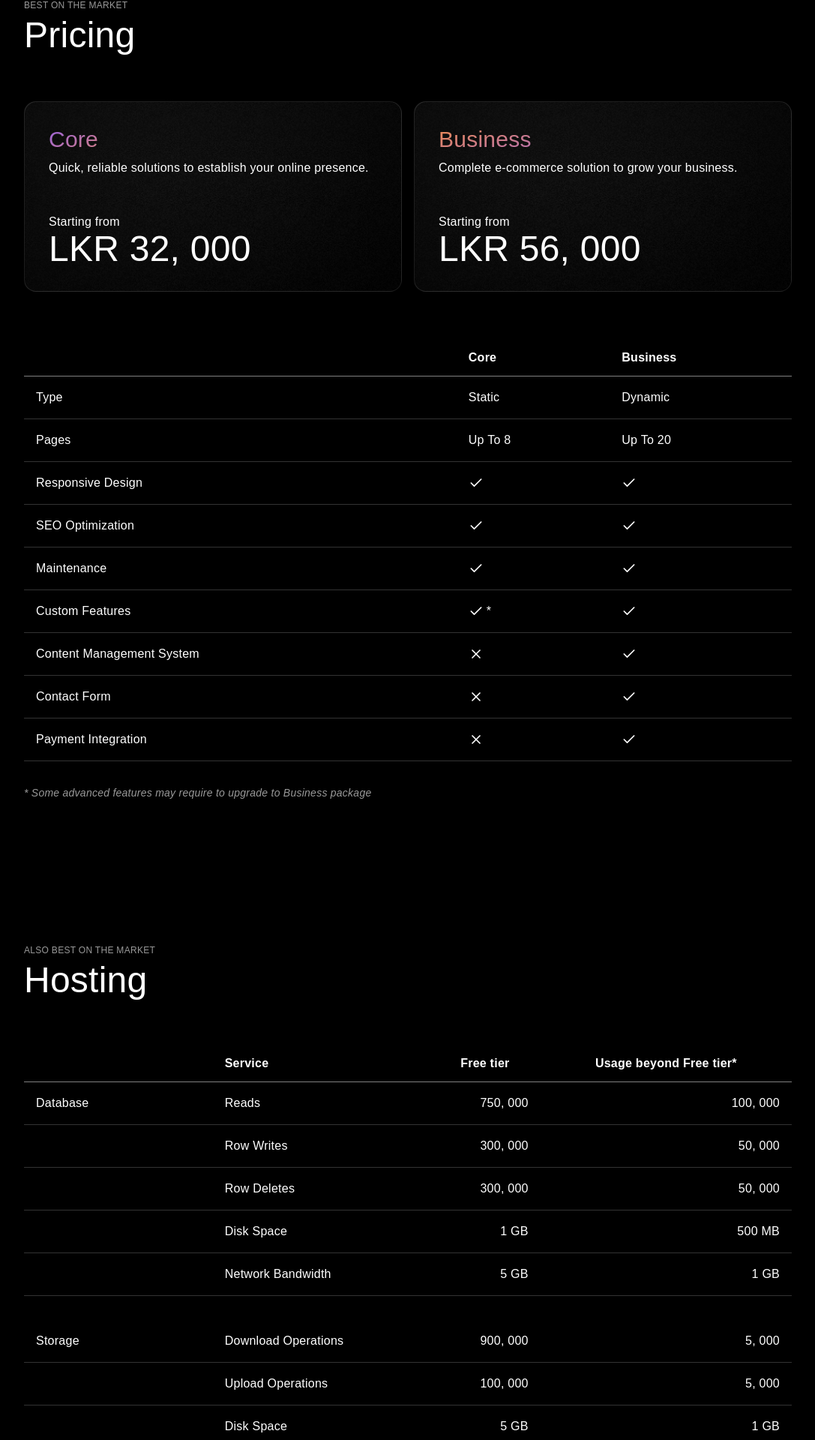
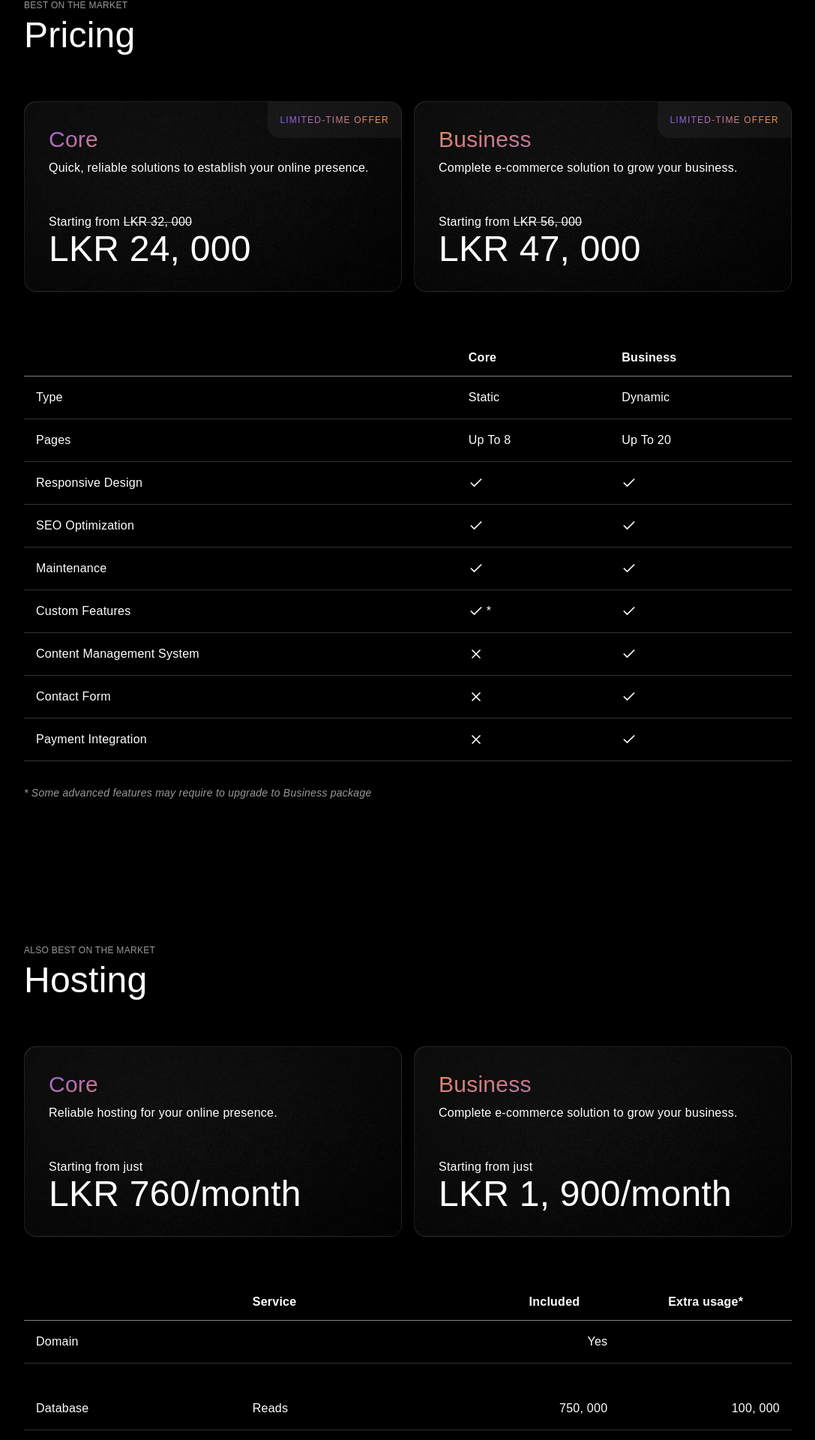
Before and after one commit to samadhi1311/hyperreal, a Next.js app: page /pricing in a window 1280 px wide. Shown: the part 97-2017 px from the top of the page at 75% size, without its empty margins (96-1183 px from the left). Built offline with nearby package versions, Linux system fonts and the light colour scheme; a web font is replaced by a local one.

Commit message:
Added a limited-time-offer tag

```diff
--- a/app/(index)/pricing/page.tsx
+++ b/app/(index)/pricing/page.tsx
@@ -65,13 +65,85 @@ export default function PricingPage() {
 							},
 						}}>
 						<Card>
-							<div className='flex flex-col space-y-2 p-8'>
+							<div className='absolute right-0 top-0 overflow-hidden rounded-bl-2xl bg-white/5 p-4 backdrop-blur-[1px]'>
+								<P4 className='bg-gradient-to-r from-violet-500 to-orange-400 bg-clip-text font-medium tracking-widest text-transparent'>Limited-time Offer</P4>
+							</div>
+							<div className='flex flex-col space-y-2 overflow-hidden p-8'>
 								<H3 className='w-fit bg-gradient-to-br from-violet-500 to-orange-400 bg-clip-text text-transparent'>Core</H3>
 								<P2 className=''>Quick, reliable solutions to establish your online presence.</P2>
 							</div>
 							<div className='p-8 pt-0'>
-								<P2 className='mt-4'>Starting from</P2>
-								<H2>LKR 32, 000</H2>
+								<P2 className='mt-4'>
+									Starting from <span className='line-through decoration-white/60'>LKR 32, 000</span>
+								</P2>
+								<H2>LKR 24, 000</H2>
+							</div>
+						</Card>
+					</motion.div>
+					<motion.div
+						className='h-full w-full'
+						initial={{ opacity: 0, scale: 0.95 }}
+						whileInView={{
+							opacity: [0, 1],
+							scale: [0.9, 1],
+							transition: {
+								duration: 0.5,
+								ease: [0.645, 0.045, 0.355, 1],
+							},
+						}}>
+						<Card>
+							<div className='absolute right-0 top-0 overflow-hidden rounded-bl-2xl bg-white/5 p-4 backdrop-blur-[1px]'>
+								<P4 className='bg-gradient-to-r from-violet-500 to-orange-400 bg-clip-text font-medium tracking-widest text-transparent'>Limited-time Offer</P4>
+							</div>
+							<div className='flex flex-col space-y-2 p-8'>
+								<H3 className='w-fit bg-gradient-to-tl from-violet-500 to-orange-400 bg-clip-text text-transparent'>Business</H3>
+								<P2 className=''>Complete e-commerce solution to grow your business.</P2>
+							</div>
+							<div className='p-8 pt-0'>
+								<P2 className='mt-4'>
+									Starting from <span className='line-through decoration-white/60'>LKR 56, 000</span>
+								</P2>
+								<H2>LKR 47, 000</H2>
+							</div>
+						</Card>
+					</motion.div>
+				</div>
+				<PricingTable />
+			</Section>
+			<Section>
+				<motion.div
+					initial={{ opacity: 0, x: -50 }}
+					whileInView={{
+						opacity: [0, 1],
+						x: [-50, 0],
+						transition: {
+							duration: 0.5,
+							ease: [0.645, 0.045, 0.355, 1],
+						},
+					}}>
+					<P4 className='mb-2'>also best on the market</P4>
+					<H2>Hosting</H2>
+				</motion.div>
+				<div className='my-16 flex flex-col gap-6 lg:flex-row lg:gap-4'>
+					<motion.div
+						className='h-full w-full'
+						initial={{ opacity: 0, scale: 0.95 }}
+						whileInView={{
+							opacity: [0, 1],
+							scale: [0.9, 1],
+							transition: {
+								duration: 0.5,
+								ease: [0.645, 0.045, 0.355, 1],
+							},
+						}}>
+						<Card>
+							<div className='flex flex-col space-y-2 overflow-hidden p-8'>
+								<H3 className='w-fit bg-gradient-to-br from-violet-500 to-orange-400 bg-clip-text text-transparent'>Core</H3>
+								<P2 className=''>Reliable hosting for your online presence.</P2>
+							</div>
+							<div className='p-8 pt-0'>
+								<P2 className='mt-4'>Starting from just</P2>
+								<H2>LKR 760/month</H2>
 							</div>
 						</Card>
 					</motion.div>
@@ -92,39 +164,27 @@ export default function PricingPage() {
 								<P2 className=''>Complete e-commerce solution to grow your business.</P2>
 							</div>
 							<div className='p-8 pt-0'>
-								<P2 className='mt-4'>Starting from</P2>
-								<H2>LKR 56, 000</H2>
+								<P2 className='mt-4'>Starting from just</P2>
+								<H2>LKR 1, 900/month</H2>
 							</div>
 						</Card>
 					</motion.div>
 				</div>
-				<PricingTable />
-			</Section>
-			<Section>
-				<motion.div
-					initial={{ opacity: 0, x: -50 }}
-					whileInView={{
-						opacity: [0, 1],
-						x: [-50, 0],
-						transition: {
-							duration: 0.5,
-							ease: [0.645, 0.045, 0.355, 1],
-						},
-					}}>
-					<P4 className='mb-2'>also best on the market</P4>
-					<H2>Hosting</H2>
-				</motion.div>
 				<div className='relative mt-16 w-full overflow-hidden'>
 					<table className='w-full caption-bottom border-0'>
 						<thead className='[&amp;_tr]:border-b'>
 							<tr className='border-b border-white/50'>
 								<th className='[&amp;:has([role=checkbox])]:pr-0 h-12 p-2 text-center align-middle md:px-4'></th>
 								<th className='[&amp;:has([role=checkbox])]:pr-0 h-12 p-2 text-left align-middle md:px-4'>Service</th>
-								<th className='[&amp;:has([role=checkbox])]:pr-0 h-12 p-2 text-center align-middle md:px-4'>Free tier</th>
-								<th className='[&amp;:has([role=checkbox])]:pr-0 h-12 p-2 text-center align-middle md:px-4'>Usage beyond Free tier*</th>
+								<th className='[&amp;:has([role=checkbox])]:pr-0 h-12 p-2 text-center align-middle md:px-4'>Included</th>
+								<th className='[&amp;:has([role=checkbox])]:pr-0 h-12 p-2 text-center align-middle md:px-4'>Extra usage*</th>
 							</tr>
 						</thead>
 						<tbody className='[&amp;_tr:last-child]:border-0 capitalize'>
+							<TableRow technology='Domain' service='' free='Yes' extra='' />
+							<tr>
+								<td className='h-8'></td>
+							</tr>
 							<TableRow technology='Database' service='Reads' free='750, 000' extra='100, 000' />
 							<TableRow technology='' service='Row Writes' free='300, 000' extra='50, 000' />
 							<TableRow technology='' service='Row Deletes' free='300, 000' extra='50, 000' />
@@ -150,7 +210,7 @@ export default function PricingPage() {
 							</tr>
 							<TableRow technology='Web Traffic' service='Network Bandwidth' free='100 GB' extra='10 GB' />
 						</tbody>
-						<caption className='mt-8 text-left text-sm italic text-white/60'>* Usage beyond free tier is claculated per unit which costs LKR 100.</caption>
+						<caption className='mt-8 text-left text-sm italic text-white/60'>* Usage beyond the included is claculated per unit which costs LKR 100.</caption>
 					</table>
 					<motion.div className='mt-16 h-full w-full'>
 						<Card>
```
